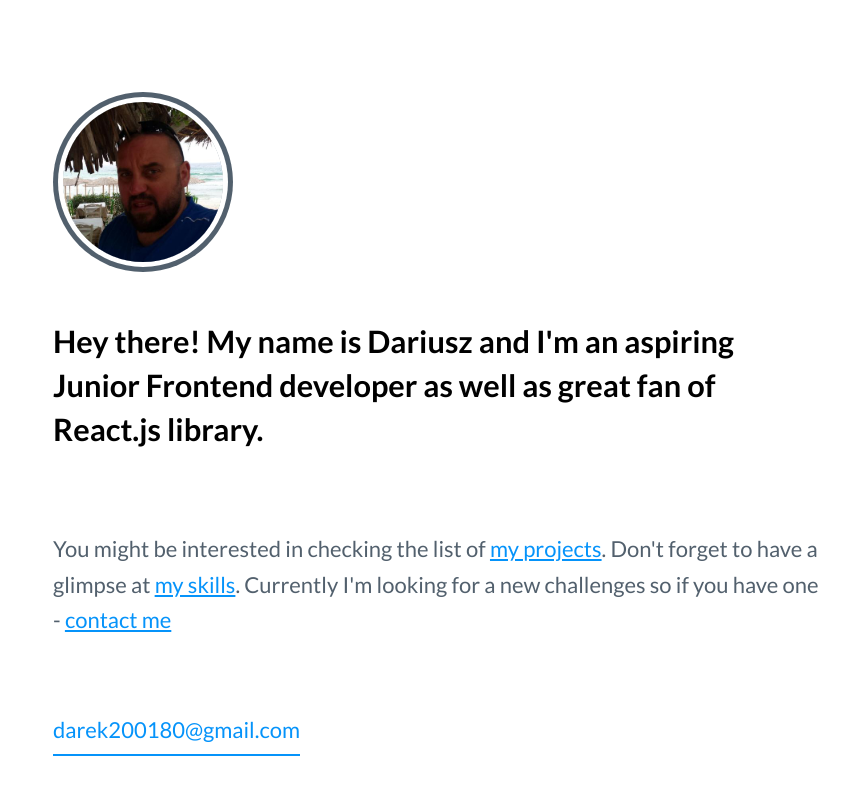
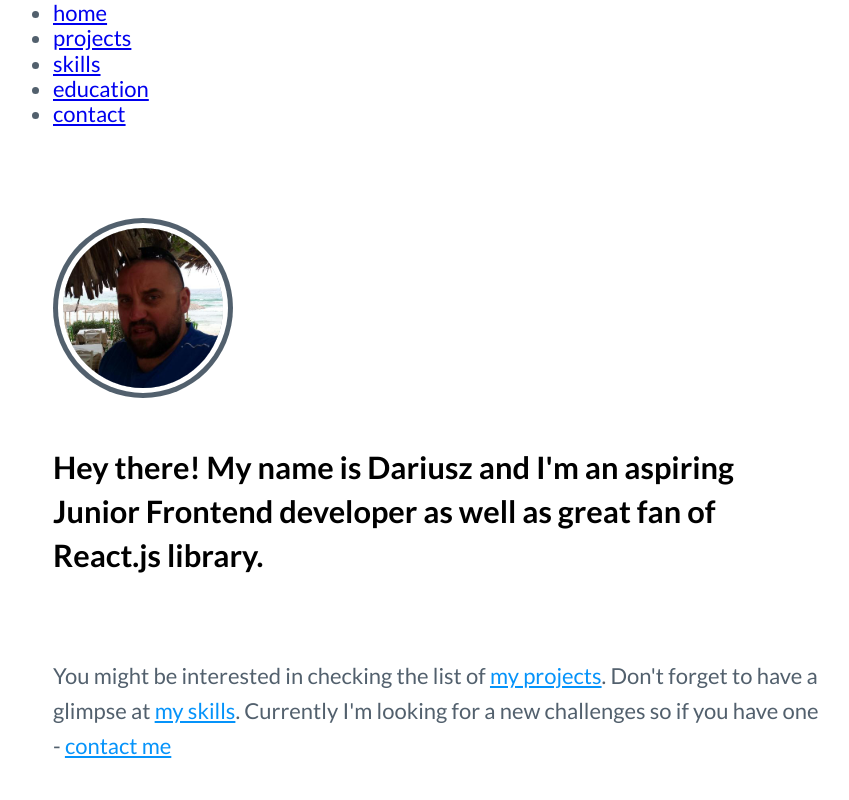
Before and after one commit to DariuszOkonski/portfolio-ver-1, a website: page index.html in a window 1280 px wide. Shown: the top 800 px of the page, without its empty margins (17-866 px from the left). Drawn offline with nearby package versions, Linux system fonts and the light colour scheme.

Commit message:
add: section navigation

```diff
--- a/index.html
+++ b/index.html
@@ -21,6 +21,18 @@
 </head>
 
 <body>
+  <nav class="navigation">
+    <div class="container nav">
+      <ul class="nav__list">
+        <li class="nav__item"><a href="#my-home" class="nav__link">home</a></li>
+        <li class="nav__item"><a href="#my-projects" class="nav__link">projects</a></li>
+        <li class="nav__item"><a href="#my-skills" class="nav__link">skills</a></li>
+        <li class="nav__item"><a href="#my-education" class="nav__link">education</a></li>
+        <li class="nav__item"><a href="#my-contact" class="nav__link">contact</a></li>
+      </ul>
+    </div>
+  </nav>
+
   <main>
     <section id="my-home" class="home sectionHeight container">
       <div class="home__image">
@@ -36,7 +48,7 @@
         You might be interested in checking the list of <a class="home__link" href="#my-projects">my projects</a>. Don't
         forget to have a glimpse at <a class="home__link" href="#my-skills">my skills</a>. Currently I'm looking for a
         new
-        challenges so if you have one - <a class="home__link" href="#contact-me">contact me</a>
+        challenges so if you have one - <a class="home__link" href="#my-contact">contact me</a>
       </p>
 
       <div>
```
